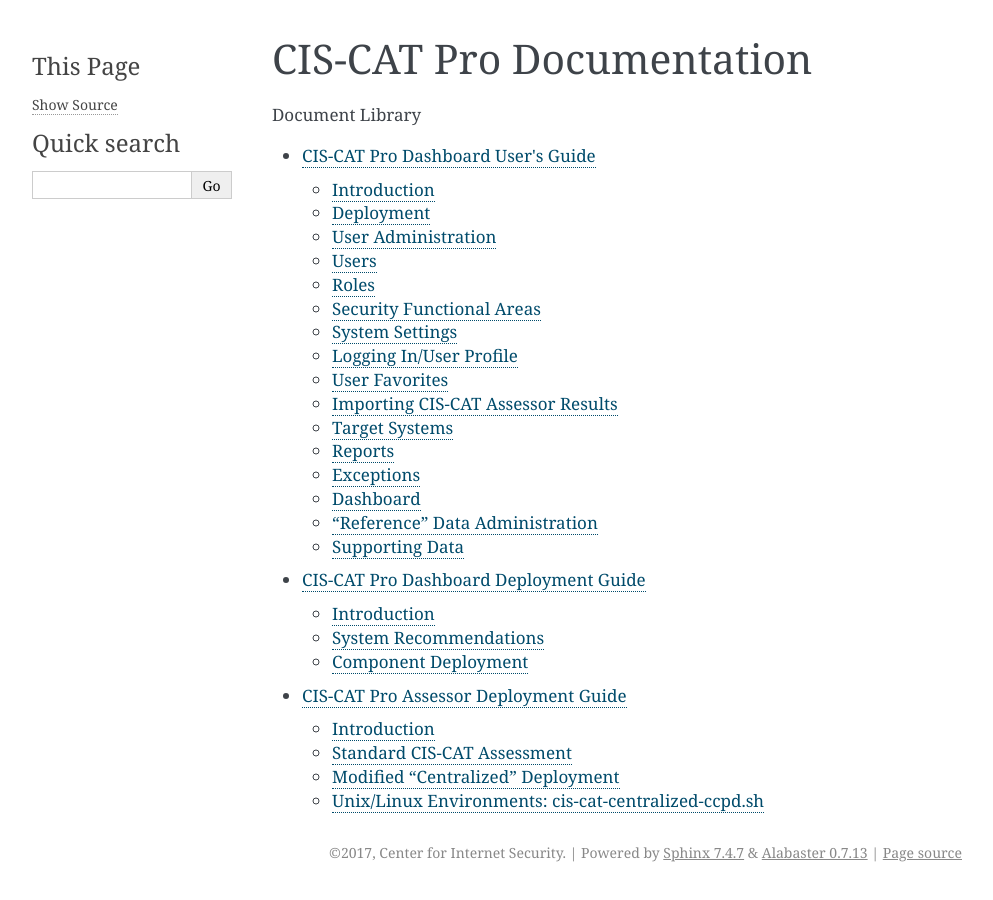
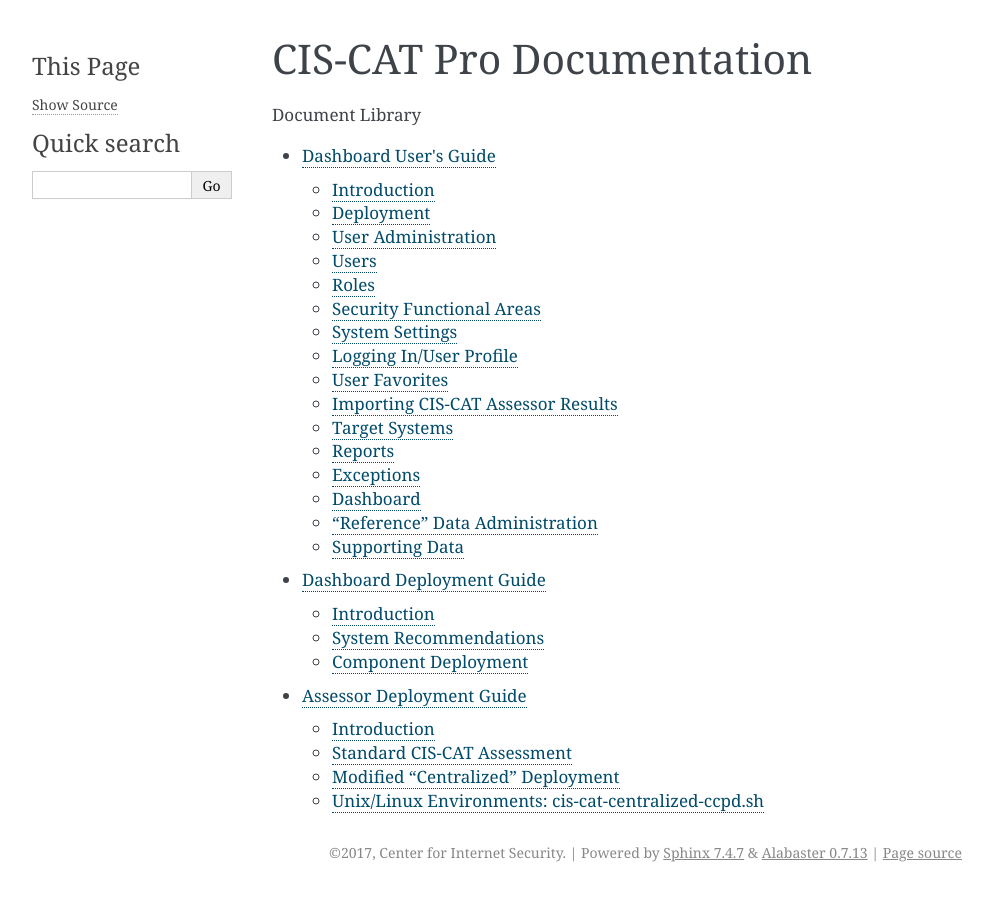
Before and after one commit to CISecurity/SecureSuiteResourceGuide, a Sphinx documentation site: the page built from docs/source/index.rst, in a window 1280 px wide. Shown: the whole page, without its empty margins (148-1141 px from the left). Built offline with Sphinx 7.4.7, drawn with Linux system fonts in a browser that asks for light colours.

Commit message:
Removing CIS-CAT Pro from tiles

```diff
--- a/docs/source/index.rst
+++ b/docs/source/index.rst
@@ -12,6 +12,6 @@
    :name: mastertoc
    :maxdepth: 2
 
-   CIS-CAT Pro Dashboard User's Guide <CIS-CAT Pro Dashboard User's Guide.md>
-   CIS-CAT Pro Dashboard Deployment Guide <CIS-CAT Pro Dashboard Deployment Guide.md>
-   CIS-CAT Pro Assessor Deployment Guide <CIS-CAT Pro Assessor Deployment Guide.md>
+   Dashboard User's Guide <CIS-CAT Pro Dashboard User's Guide.md>
+   Dashboard Deployment Guide <CIS-CAT Pro Dashboard Deployment Guide.md>
+   Assessor Deployment Guide <CIS-CAT Pro Assessor Deployment Guide.md>
```
